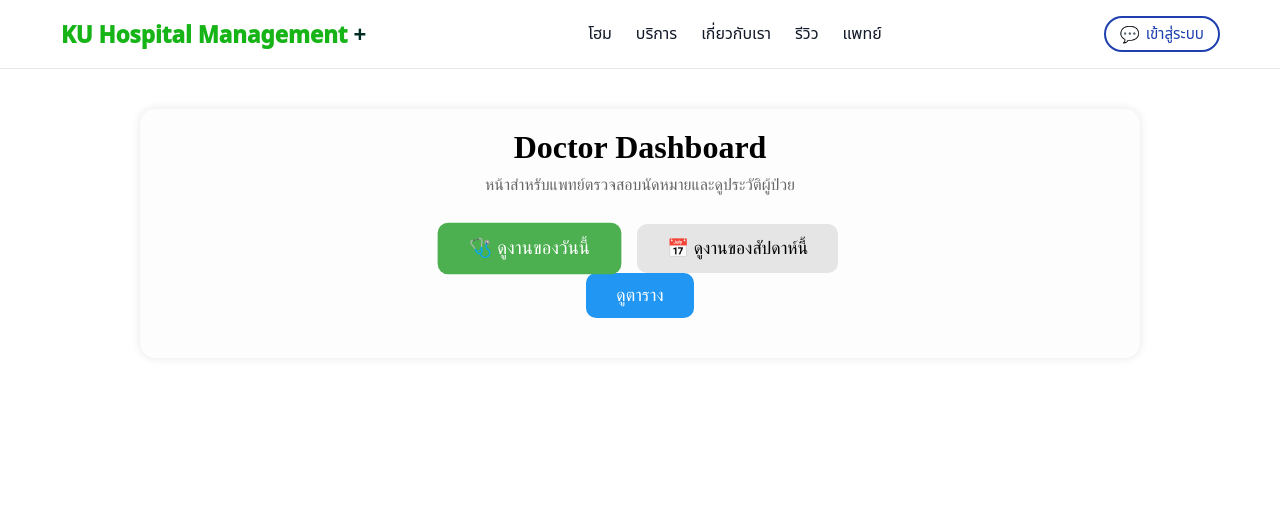
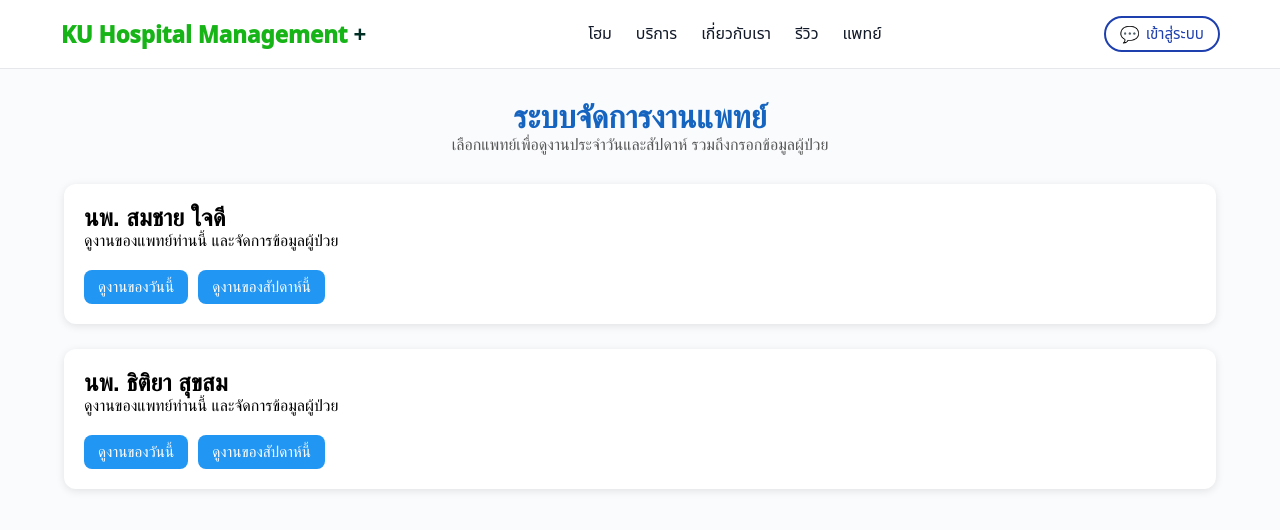
Before and after one commit to Fluke24070/hospital-management, a React (Create React App) app: page /Health-Plus/admins in a window 1280 px wide. Shown: the top 530 px of the page. Built offline with nearby package versions, Linux system fonts and the light colour scheme.

Commit message:
เพิ่มหน้าทำงานหมอ

```diff
--- a/src/Pages/admins.js
+++ b/src/Pages/admins.js
@@ -1,143 +1,245 @@
-import React, { useState, useEffect } from "react";
+import React, { useState } from "react";
 import "../Styles/admin.css";
 
 export default function Admins() {
-  const [viewType, setViewType] = useState("today");
-  const [showTable, setShowTable] = useState(false);
+  const [selectedDoctor, setSelectedDoctor] = useState(null);
+  const [showToday, setShowToday] = useState(false);
+  const [showWeek, setShowWeek] = useState(false);
+  const [showForm, setShowForm] = useState(false);
+  const [showHistory, setShowHistory] = useState(false);
   const [selectedPatient, setSelectedPatient] = useState(null);
-  const [modalType, setModalType] = useState(null);
-  const [historyData, setHistoryData] = useState([]);
+
+  const doctors = [
+    { id: 1, name: "นพ. สมชาย ใจดี" },
+    { id: 2, name: "นพ. ธิติยา สุขสม" },
+  ];
 
   const appointmentsToday = [
-    { id: 1, patient: "Somchai Prasert", doctor: "Dr. Somchai", date: "2025-11-02", time: "09:00" },
-    { id: 2, patient: "Thitiya Soosuk", doctor: "Dr. Thitiya", date: "2025-11-02", time: "10:30" },
+    {
+      id: 1,
+      patient: "นาย สมหมาย ใจดี",
+      gender: "ชาย",
+      age: 48,
+      department: "ทั่วไป",
+      time: "09:00",
+      status: "รอตรวจ"
+    },
+    {
+      id: 2,
+      patient: "น.ส. มาลัย จิตงาม",
+      gender: "หญิง",
+      age: 35,
+      department: "จักษุ",
+      time: "10:00",
+      status: "ตรวจเสร็จ"
+    },
   ];
 
   const appointmentsWeek = [
-    { id: 3, patient: "Narin Boonmee", doctor: "Dr. Somchai", date: "2025-11-03", time: "11:00" },
-    { id: 4, patient: "Anong Srisuk", doctor: "Dr. Thitiya", date: "2025-11-04", time: "14:00" },
+    { id: 3, patient: "นาย วิทยา บุญเลิศ", date: "2025-11-03", time: "13:00" },
+    { id: 4, patient: "น.ส. กาญจนา แก้วใส", date: "2025-11-05", time: "09:30" },
   ];
 
-  const currentAppointments =
-    viewType === "today" ? appointmentsToday : appointmentsWeek;
+  const patientHistory = [
+    { id: 1, date: "2025-10-28", disease: "ไข้หวัด", medicine: "พาราเซตามอล", cost: 300 },
+    { id: 2, date: "2025-09-15", disease: "ปวดหัว", medicine: "ไอบูโพรเฟน", cost: 250 },
+  ];
 
-  const handleOpenModal = async (patient, type) => {
-    setSelectedPatient(patient);
-    setModalType(type);
-
-    if (type === "viewHistory") {
-      try {
-        const response = await fetch(
-          `http://localhost/hospital/get_patient_history.php?patient_name=${patient.patient}`
-        );
-        const data = await response.json();
-        setHistoryData(data);
-      } catch (error) {
-        console.error("Error fetching history:", error);
-      }
-    }
-  };
-
-  const handleCloseModal = () => {
-    setSelectedPatient(null);
-    setModalType(null);
-    setHistoryData([]);
+  const handleSubmit = (e) => {
+    e.preventDefault();
+    console.log("บันทึกข้อมูลผู้ป่วย:", selectedPatient);
+    setShowForm(false);
   };
 
   return (
-    <div className="admin-container">
-      <h1 className="page-title">Doctor Dashboard</h1>
-      <p className="page-subtitle">
-        หน้าสำหรับแพทย์ตรวจสอบนัดหมายและดูประวัติผู้ป่วย
-      </p>
+    <div className="admin-page">
+      <div className="admin-header">
+        <h1>ระบบจัดการงานแพทย์</h1>
+        <p>เลือกแพทย์เพื่อดูงานประจำวันและสัปดาห์ รวมถึงกรอกข้อมูลผู้ป่วย</p>
+      </div>
 
-      <div className="button-container">
+      {doctors.map((doc) => (
+        <div className="dashboard-section" key={doc.id}>
+          <h2>{doc.name}</h2>
+          <p>ดูงานของแพทย์ท่านนี้ และจัดการข้อมูลผู้ป่วย</p>
+
+          <div className="form-buttons">
             <button
-          className={`toggle-btn ${viewType === "today" ? "active" : ""}`}
-          onClick={() => setViewType("today")}
+              className="view-btn"
+              onClick={() => {
+                setSelectedDoctor(doc.id);
+                setShowToday(true);
+                setShowWeek(false);
+                setShowForm(false);
+                setShowHistory(false);
+              }}
             >
-          🩺 ดูงานของวันนี้
+              ดูงานของวันนี้
             </button>
+
             <button
-          className={`toggle-btn ${viewType === "week" ? "active" : ""}`}
-          onClick={() => setViewType("week")}
+              className="view-btn"
+              onClick={() => {
+                setSelectedDoctor(doc.id);
+                setShowWeek(true);
+                setShowToday(false);
+                setShowForm(false);
+                setShowHistory(false);
+              }}
             >
-          📅 ดูงานของสัปดาห์นี้
+              ดูงานของสัปดาห์นี้
             </button>
           </div>
 
-      <button className="view-btn" onClick={() => setShowTable(!showTable)}>
-        {showTable ? "ปิดตาราง" : "ดูตาราง"}
-      </button>
-
-      {showTable && (
-        <table className="appointment-table">
+          {/* ตารางงานวันนี้ */}
+          {selectedDoctor === doc.id && showToday && (
+            <div className="dashboard-section">
+              <h3>ตารางงานของวันนี้</h3>
+              <table className="styled-table">
                 <thead>
                   <tr>
                     <th>ชื่อผู้ป่วย</th>
-              <th>แพทย์ผู้ดูแล</th>
-              <th>วันที่</th>
                     <th>เวลา</th>
+                    <th>สถานะ</th>
                     <th>การจัดการ</th>
                   </tr>
                 </thead>
                 <tbody>
-            {currentAppointments.map((item) => (
-              <tr key={item.id}>
-                <td>{item.patient}</td>
-                <td>{item.doctor}</td>
-                <td>{item.date}</td>
-                <td>{item.time}</td>
+                  {appointmentsToday.map((a) => (
+                    <tr key={a.id}>
+                      <td>{a.patient}</td>
+                      <td>{a.time}</td>
+                      <td>{a.status}</td>
                       <td>
                         <button
-                    className="info-btn"
-                    onClick={() => handleOpenModal(item, "viewHistory")}
+                          className="add-btn"
+                          onClick={() => {
+                            setSelectedPatient(a);
+                            setShowForm(true);
+                            setShowHistory(false);
+                          }}
                         >
-                    📋 ดูประวัติทั้งหมด
+                          กรอกประวัติ
+                        </button>
+                        <button
+                          className="view-btn"
+                          onClick={() => {
+                            setShowHistory(true);
+                            setShowForm(false);
+                          }}
+                        >
+                          ดูประวัติ
                         </button>
                       </td>
                     </tr>
                   ))}
                 </tbody>
               </table>
+              <button className="close-btn" onClick={() => setShowToday(false)}>
+                ปิด
+              </button>
+            </div>
           )}
 
-      {modalType === "viewHistory" && (
-        <div className="modal">
-          <div className="modal-content">
-            <h2>ประวัติการรักษาของ {selectedPatient.patient}</h2>
-            {historyData.length > 0 ? (
-              <table className="history-table">
+          {/* ตารางงานสัปดาห์นี้ */}
+          {selectedDoctor === doc.id && showWeek && (
+            <div className="dashboard-section">
+              <h3>ตารางงานของสัปดาห์นี้</h3>
+              <table className="styled-table">
                 <thead>
                   <tr>
+                    <th>ชื่อผู้ป่วย</th>
                     <th>วันที่</th>
-                    <th>อาการ / วินิจฉัย</th>
-                    <th>ยาที่จ่าย</th>
-                    <th>ค่ารักษา (บาท)</th>
-                    <th>แพทย์ผู้ดูแล</th>
+                    <th>เวลา</th>
                   </tr>
                 </thead>
                 <tbody>
-                  {historyData.map((record) => (
-                    <tr key={record.id}>
-                      <td>{record.date}</td>
-                      <td>{record.diagnosis}</td>
-                      <td>{record.medicine}</td>
-                      <td>{record.cost}</td>
-                      <td>{record.doctor_name}</td>
+                  {appointmentsWeek.map((a) => (
+                    <tr key={a.id}>
+                      <td>{a.patient}</td>
+                      <td>{a.date}</td>
+                      <td>{a.time}</td>
                     </tr>
                   ))}
                 </tbody>
               </table>
-            ) : (
-              <p style={{ textAlign: "center" }}>ไม่มีข้อมูลการรักษา</p>
-            )}
-            <button className="close-btn" onClick={handleCloseModal}>
+              <button className="close-btn" onClick={() => setShowWeek(false)}>
                 ปิด
               </button>
             </div>
+          )}
+
+          {/* ฟอร์มกรอกข้อมูลผู้ป่วย */}
+          {showForm && selectedPatient && (
+            <div className="form-container">
+              <h2>กรอกข้อมูลการรักษา</h2>
+              <form onSubmit={handleSubmit}>
+                <label>ชื่อผู้ป่วย</label>
+                <input type="text" value={selectedPatient.patient} readOnly />
+
+                <label>เพศ</label>
+                <input type="text" value={selectedPatient.gender} readOnly />
+
+                <label>อายุ</label>
+                <input type="number" value={selectedPatient.age} readOnly />
+
+                <label>แผนก</label>
+                <input type="text" value={selectedPatient.department} readOnly />
+
+                <label>การวินิจฉัยโรค</label>
+                <textarea placeholder="รายละเอียดการวินิจฉัย" />
+
+                <label>ยาที่จ่าย</label>
+                <input type="text" placeholder="กรอกชื่อยา" />
+
+                <label>ค่ารักษา (บาท)</label>
+                <input type="number" placeholder="จำนวนเงิน" />
+
+                <div className="form-buttons">
+                  <button type="submit" className="save-btn">บันทึก</button>
+                  <button
+                    type="button"
+                    className="cancel-btn"
+                    onClick={() => setShowForm(false)}
+                  >
+                    ยกเลิก
+                  </button>
+                </div>
+              </form>
+            </div>
+          )}
+
+          {/* ตารางประวัติผู้ป่วย */}
+          {showHistory && (
+            <div className="history-container">
+              <h3>ประวัติการรักษาผู้ป่วย</h3>
+              <table className="styled-table">
+                <thead>
+                  <tr>
+                    <th>วันที่</th>
+                    <th>โรคที่วินิจฉัย</th>
+                    <th>ยาที่จ่าย</th>
+                    <th>ค่ารักษา (บาท)</th>
+                  </tr>
+                </thead>
+                <tbody>
+                  {patientHistory.map((h) => (
+                    <tr key={h.id}>
+                      <td>{h.date}</td>
+                      <td>{h.disease}</td>
+                      <td>{h.medicine}</td>
+                      <td>{h.cost}</td>
+                    </tr>
+                  ))}
+                </tbody>
+              </table>
+              <button className="close-btn" onClick={() => setShowHistory(false)}>
+                ปิด
+              </button>
             </div>
           )}
         </div>
+      ))}
+    </div>
   );
 }
--- a/src/Styles/admin.css
+++ b/src/Styles/admin.css
@@ -1,173 +1,184 @@
-.admin-container {
-  max-width: 1000px;
-  margin: 40px auto;
-  padding: 20px;
-  background: #fdfdfd;
-  border-radius: 15px;
-  box-shadow: 0 0 10px rgba(0,0,0,0.1);
+/* Body */
+body {
+  background: #f9fbfd;
+  font-family: "Prompt", sans-serif;
+  margin: 0;
+  padding: 0;
 }
 
-.page-title {
-  font-size: 2rem;
-  text-align: center;
-  margin-bottom: 10px;
+/* Admin Page */
+.admin-page {
+  width: 90%;
+  margin: 30px auto;
+  max-width: 1200px;
 }
 
-.page-subtitle {
+.admin-header {
   text-align: center;
-  color: #666;
   margin-bottom: 30px;
 }
 
-.button-container {
-  display: flex;
-  justify-content: center;
-  gap: 20px;
+.admin-header h1 {
+  color: #1565c0;
+  font-size: 2rem;
+  margin: 0;
 }
 
-.toggle-btn {
-  font-size: 1.1rem;
-  padding: 14px 30px;
+.admin-header p {
+  color: #555;
+}
+
+/* Dashboard Section */
+.dashboard-section {
+  background: white;
+  padding: 20px;
+  border-radius: 12px;
+  box-shadow: 0 2px 8px rgba(0, 0, 0, 0.1);
+  margin-bottom: 25px;
+}
+
+/* Tables */
+.styled-table {
+  width: 100%;
+  border-collapse: collapse;
+  font-size: 15px;
+  margin-top: 15px;
+}
+
+.styled-table th {
+  background-color: #1565c0;
+  color: white;
+  text-align: left;
+  padding: 10px;
+}
+
+.styled-table td {
+  border-bottom: 1px solid #ddd;
+  padding: 10px;
+}
+
+/* Buttons */
+.add-btn, .view-btn {
   border: none;
-  border-radius: 10px;
+  border-radius: 8px;
+  padding: 8px 14px;
+  font-size: 0.95rem;
   cursor: pointer;
-  background: #e5e5e5;
   transition: 0.3s;
 }
 
-.toggle-btn.active {
+.add-btn {
   background: #4caf50;
   color: white;
-  transform: scale(1.05);
+  margin-right: 5px;
 }
 
-.toggle-btn:hover {
-  background: #81c784;
-  color: white;
-}
-
-.description {
-  text-align: center;
-  margin: 20px 0;
-  color: #444;
+.add-btn:hover {
+  background: #388e3c;
 }
 
 .view-btn {
-  display: block;
-  margin: 0 auto 20px;
-  padding: 12px 30px;
   background: #2196f3;
   color: white;
-  border: none;
-  border-radius: 10px;
-  cursor: pointer;
-  font-size: 1.1rem;
-  transition: 0.3s;
 }
 
 .view-btn:hover {
   background: #1976d2;
 }
 
-.appointment-table {
-  width: 100%;
-  border-collapse: collapse;
+.close-btn {
+  margin-top: 20px;
+  background: #e53935;
+  color: white;
+  border: none;
+  padding: 10px 18px;
+  border-radius: 8px;
+  cursor: pointer;
+  font-size: 1rem;
 }
 
-.appointment-table th,
-.appointment-table td {
-  border: 1px solid #ccc;
-  padding: 10px;
-  text-align: center;
+.close-btn:hover {
+  background: #c62828;
 }
 
-.appointment-table th {
-  background-color: #f4f4f4;
+/* Form */
+.form-container {
+  background: #fff;
+  padding: 25px 30px;
+  border-radius: 12px;
+  box-shadow: 0 3px 12px rgba(0,0,0,0.15);
+  margin-top: 20px;
 }
 
-.info-btn {
-  background: #ff9800;
-  color: white;
-  border: none;
-  margin: 0 5px;
-  padding: 8px 14px;
-  border-radius: 8px;
-  cursor: pointer;
-  transition: 0.3s;
+.form-container h2 {
+  color: #0d47a1;
+  margin-bottom: 15px;
 }
 
-.info-btn:hover {
-  background: #f57c00;
+label {
+  font-weight: 600;
+  display: block;
+  margin-top: 12px;
 }
 
-.logout-btn {
-  display: block;
-  margin: 30px auto 0;
-  padding: 12px 30px;
-  background: #f44336;
-  color: white;
-  border: none;
+input, textarea {
+  width: 100%;
+  padding: 10px;
   border-radius: 10px;
-  cursor: pointer;
-  font-size: 1.1rem;
+  border: 1px solid #ccc;
+  font-size: 1rem;
+  margin-top: 6px;
 }
 
-.logout-btn:hover {
-  background: #d32f2f;
+input[readonly] {
+  background: #f0f0f0;
+  color: #555;
 }
 
-/* Modal */
-.modal {
-  position: fixed;
-  top: 0;
-  left: 0;
-  width: 100%;
-  height: 100%;
-  background: rgba(0,0,0,0.5);
-  display: flex;
-  align-items: center;
-  justify-content: center;
+textarea {
+  height: 70px;
+  resize: none;
 }
 
-.modal-content {
-  background: white;
-  padding: 25px;
-  border-radius: 15px;
-  width: 450px;
-}
-
-.modal-content h2 {
-  margin-bottom: 10px;
-}
-
-.modal-content textarea {
-  width: 100%;
-  height: 120px;
-  margin: 10px 0;
-  padding: 10px;
-  border-radius: 8px;
-  border: 1px solid #ccc;
-}
-
-.modal-buttons {
+.form-buttons {
+  margin-top: 20px;
   display: flex;
-  justify-content: space-between;
+  gap: 10px;
 }
 
 .save-btn {
-  background: #4caf50;
+  background: #2196f3;
   color: white;
   border: none;
-  padding: 10px 20px;
+  padding: 10px 18px;
   border-radius: 8px;
   cursor: pointer;
+  font-size: 1rem;
 }
 
-.close-btn {
-  background: #f44336;
+.save-btn:hover {
+  background: #1976d2;
+}
+
+.cancel-btn {
+  background: #e53935;
   color: white;
   border: none;
-  padding: 10px 20px;
+  padding: 10px 18px;
   border-radius: 8px;
   cursor: pointer;
+  font-size: 1rem;
 }
+
+.cancel-btn:hover {
+  background: #c62828;
+}
+
+/* History table */
+.history-container {
+  background: white;
+  padding: 25px;
+  border-radius: 12px;
+  box-shadow: 0 3px 12px rgba(0,0,0,0.15);
+  margin-top: 20px;
+}
```
Lines whose indentation alone changed are shown as unchanged.
